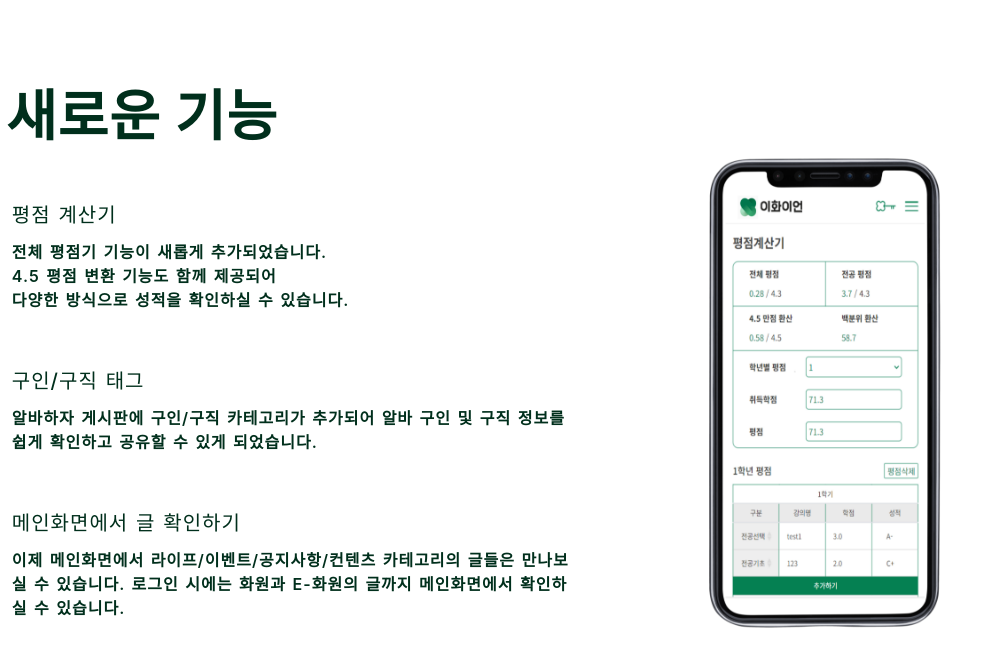
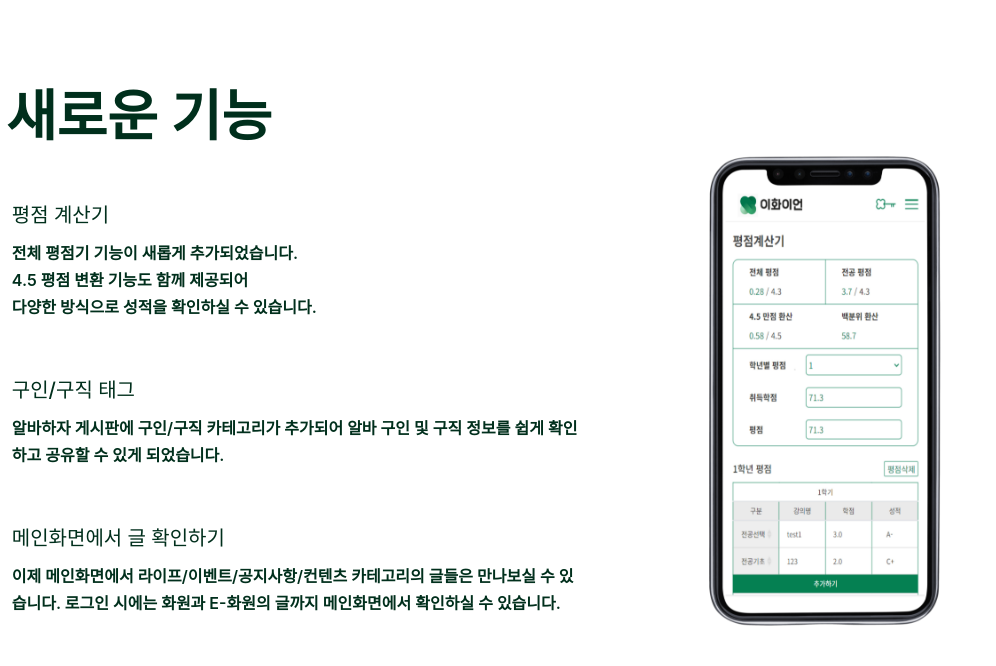
Before and after one commit to rkdmsals/renewal-guide, a React (Create React App) app: page /ServicePage in a window 1280 px wide. Shown: the top 666 px of the page, without its empty margins (0-996 px from the left). Built offline with nearby package versions, Linux system fonts and the light colour scheme; the HTML template or start-up script is replaced by a standard one.

Commit message:
줄간격, 단어 간격 조절

```diff
--- a/src/components/views/EgardenPage/EgardenPage.css
+++ b/src/components/views/EgardenPage/EgardenPage.css
@@ -17,12 +17,12 @@
     margin-top: 30px;
     font-weight: 450;
     font-size: var(--fullPage-body-font-size);
-    letter-spacing: 1.5px;
-    word-spacing: 1.5;
+    /* letter-spacing: 1.5px; */
+    /* word-spacing: 1.5; */
     color: var(--fullPage-text-color);
     padding: 10px;
     font-weight: bold;
-    line-height: 1.5;
+    line-height: 27px;
 }
 
 .EgardenM_pictures {
--- a/src/components/views/ServicePage/ServicePage.css
+++ b/src/components/views/ServicePage/ServicePage.css
@@ -24,7 +24,7 @@
     font-weight: 650;
     font-size: var(--fullPage-title-font-size);
     color: var(--fullPage-text-color);
-    letter-spacing: 1px;
+    /* letter-spacing: 1px; */
     /* padding-left: 2%; */
     padding-top: 4%;
     padding-bottom: 4%;
@@ -62,8 +62,8 @@
     font-weight: 550;
     font-size: 20px;
     color: var(--fullPage-text-color);
-    letter-spacing: 1px;
-    word-spacing: 1.5px;
+    /* letter-spacing: 1px; */
+    /* word-spacing: 1.5px; */
     margin: 2%;
 }
 
@@ -71,10 +71,10 @@
     font-weight: 600;
     font-size: var(--fullPage-body-font-size);
     color: var(--fullPage-text-color);
-    letter-spacing: 1px;
-    word-spacing: 1.5px;
+    /* letter-spacing: 1px; */
+    /* word-spacing: 1.5px; */
     margin: 2%;
-    line-height: 1.5;
+    line-height: 27px;
 }
 
 .servicePage_right_container {
```
